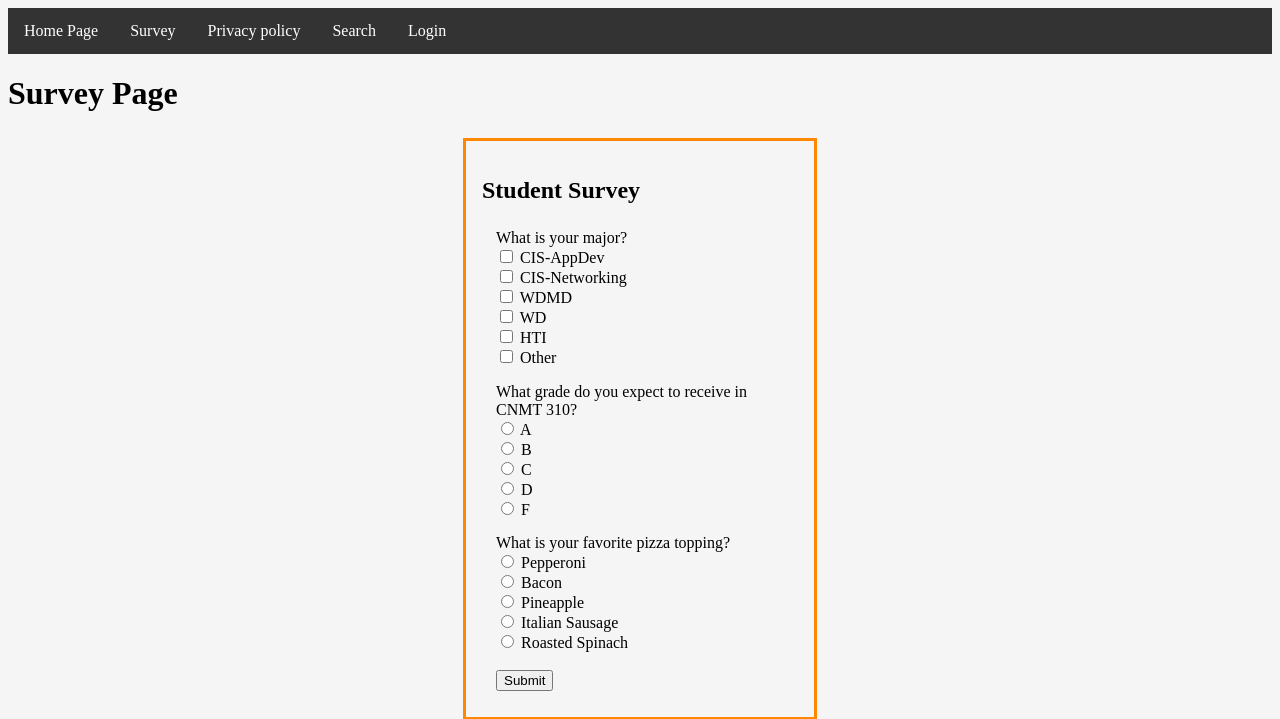
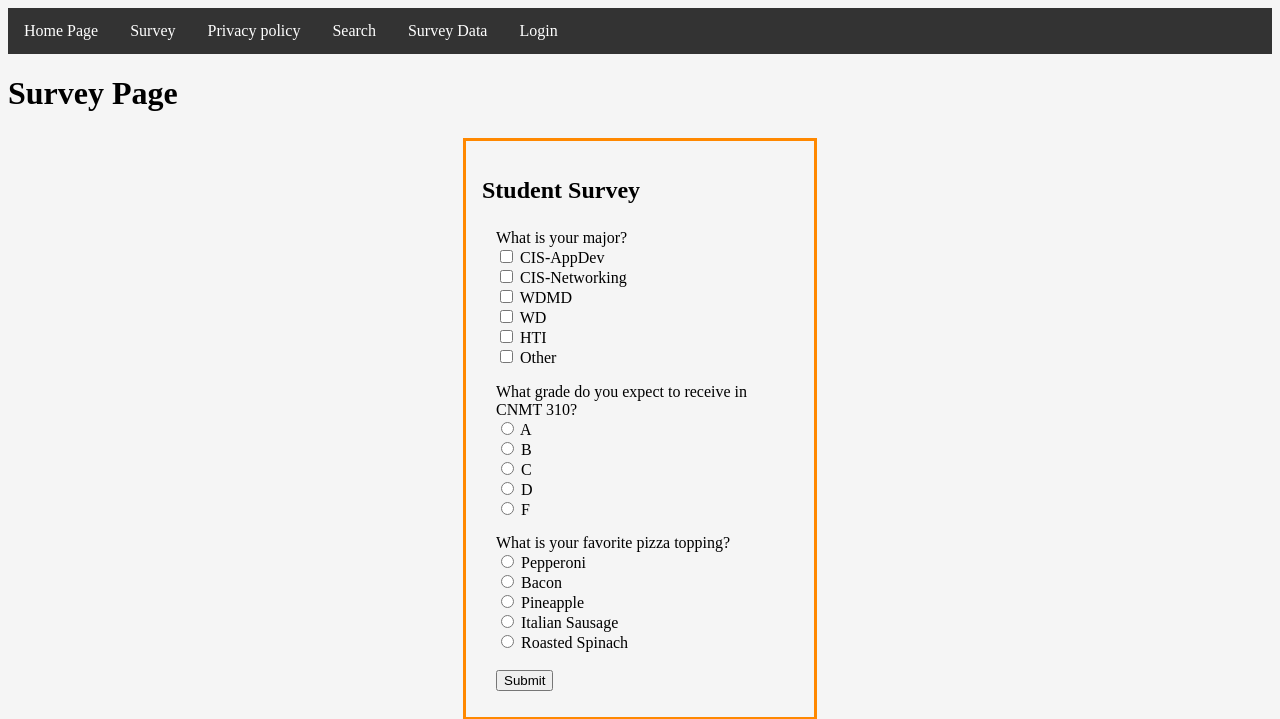
Before and after one commit to slame107/sprintgroup, a PHP site: page /survey.php in a window 1280 px wide. Shown: the top 719 px of the page. Run offline with PHP 8.4, Linux system fonts and the light colour scheme; a stand-in replaces the project's code that opens the database connection.

Commit message:
Added Survey Data page references and page

```diff
--- a/Sprint2/index.php
+++ b/Sprint2/index.php
@@ -10,6 +10,7 @@ print "<ul>";
 	print "<li><a href='survey.php' title='Click here to take our survey'>Survey</a></li>";
 	print "<li><a href='privacy.php' title='Click here to see our privacy policy'>Privacy policy</a></li>";
 	print "<li><a href='search.php' title='Click here to search for an album'>Search</a></li>";
+	print "<li><a href='surveydata.php' title='Click here to see survey data'>Survey Data</a></li>";
 	print "<li><a href='login.php' title='Click here to login'>Login</a></li>";
 print "</ul>";
 print "<h1>Home Page</h1>";
--- a/Sprint2/login.php
+++ b/Sprint2/login.php
@@ -11,6 +11,7 @@ print "<ul>";
 	print "<li><a href='survey.php' title='Click here to take our survey'>Survey</a></li>";
 	print "<li><a href='privacy.php' title='Click here to see our privacy policy'>Privacy policy</a></li>";
 	print "<li><a href='search.php' title='Click here to search for an album'>Search</a></li>";
+	print "<li><a href='surveydata.php' title='Click here to see survey data'>Survey Data</a></li>";
 	print "<li><a href='login.php' title='Click here to login'>Login</a></li>";
 print "</ul>";
 
--- a/Sprint2/privacy.php
+++ b/Sprint2/privacy.php
@@ -10,6 +10,7 @@ print "<ul>";
 	print "<li><a href='survey.php' title='Click here to take our survey'>Survey</a></li>";
 	print "<li><a href='privacy.php' title='Click here to see our privacy policy'>Privacy policy</a></li>";
 	print "<li><a href='search.php' title='Click here to search for an album'>Search</a></li>";
+	print "<li><a href='surveydata.php' title='Click here to see survey data'>Survey Data</a></li>";
 	print "<li><a href='login.php' title='Click here to login'>Login</a></li>";
 print "</ul>";
 print "<article id='content'>";
--- a/Sprint2/results.php
+++ b/Sprint2/results.php
@@ -12,6 +12,7 @@ print "<ul>";
 	print "<li><a href='survey.php' title='Click here to take our survey'>Survey</a></li>";
 	print "<li><a href='privacy.php' title='Click here to see our privacy policy'>Privacy policy</a></li>";
 	print "<li><a href='search.php' title='Click here to search for an album'>Search</a></li>";
+	print "<li><a href='surveydata.php' title='Click here to see survey data'>Survey Data</a></li>";
 	print "<li><a href='login.php' title='Click here to login'>Login</a></li>";
 print "</ul>";
 print "<h1>Results Page</h1>";
--- a/Sprint2/search.php
+++ b/Sprint2/search.php
@@ -11,6 +11,7 @@ print "<ul>";
 	print "<li><a href='survey.php' title='Click here to take our survey'>Survey</a></li>";
 	print "<li><a href='privacy.php' title='Click here to see our privacy policy'>Privacy policy</a></li>";
 	print "<li><a href='search.php' title='Click here to search for an album'>Search</a></li>";
+	print "<li><a href='surveydata.php' title='Click here to see survey data'>Survey Data</a></li>";
 	print "<li><a href='login.php' title='Click here to login'>Login</a></li>";
 print "</ul>";
 print "<h1>Search Page</h1>";
--- a/Sprint2/survey.php
+++ b/Sprint2/survey.php
@@ -15,8 +15,8 @@ print "<ul>";
 	print "<li><a href='survey.php' title='Click here to take our survey'>Survey</a></li>";
 	print "<li><a href='privacy.php' title='Click here to see our privacy policy'>Privacy policy</a></li>";
 	print "<li><a href='search.php' title='Click here to search for an album'>Search</a></li>";
+	print "<li><a href='surveydata.php' title='Click here to see survey data'>Survey Data</a></li>";
 	print "<li><a href='login.php' title='Click here to login'>Login</a></li>";
-
 print "</ul>";
 
 print "<h1>Survey Page</h1>";
```
